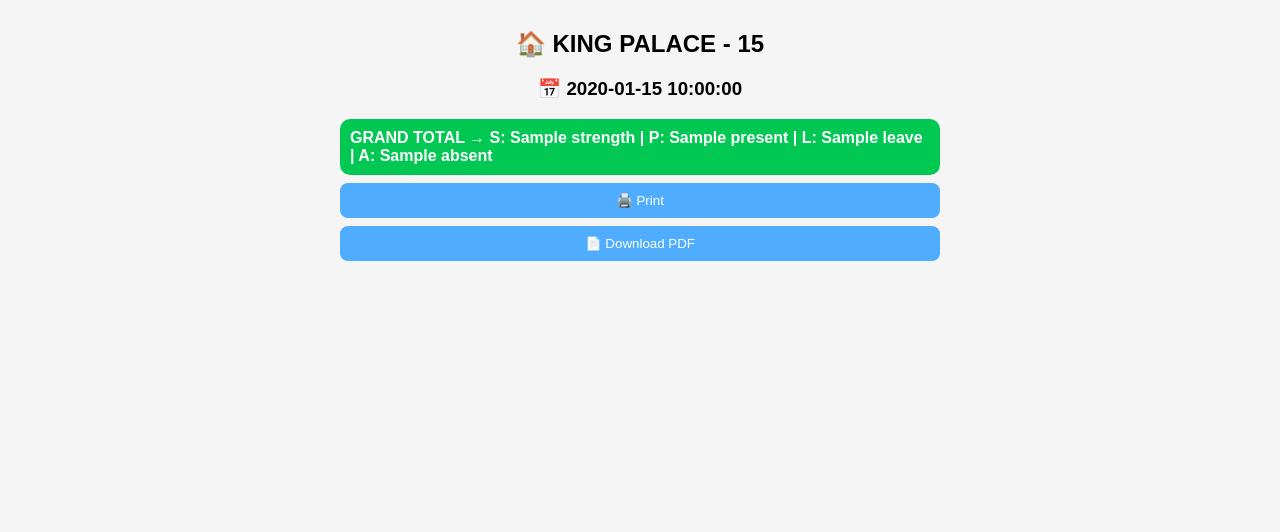
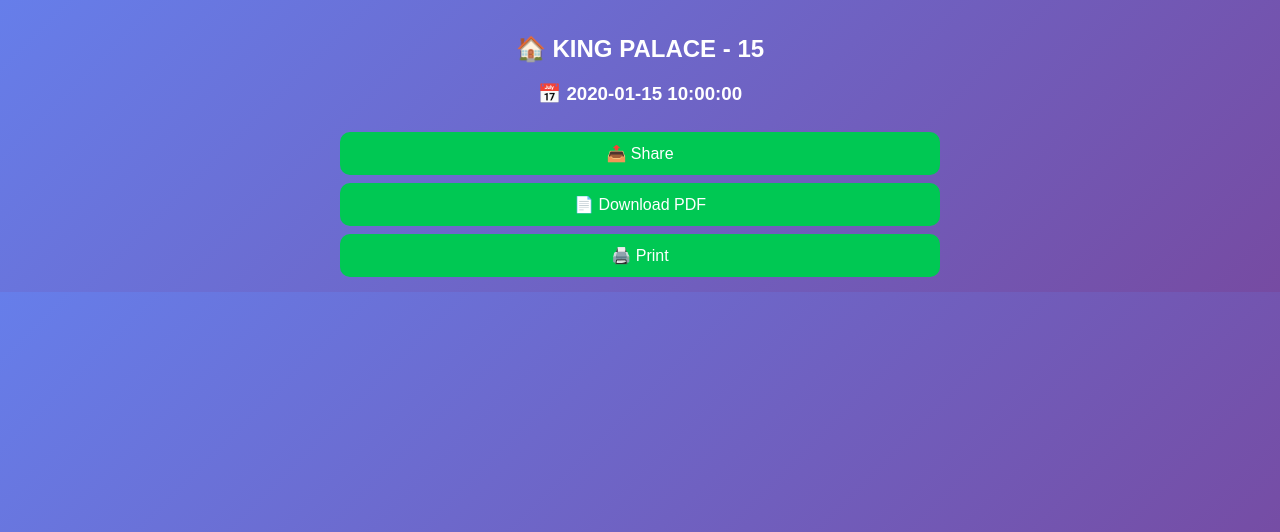
Before and after one commit to BiswaKiit/attendance-app, a Flask app: template templates/report.html in a window 1280 px wide. Shown: the top 532 px of the page. Run offline with Flask 3, Linux system fonts and the light colour scheme; the template is opened without the code that fills it: most values are stand-ins (such as "Sample title", 1, 10 or a date in 2020); some libraries are stand-ins or nearby versions.

Commit message:
Add files via upload

```diff
--- a/templates/report.html
+++ b/templates/report.html
@@ -8,50 +8,37 @@
 body {
     font-family: Arial;
     margin: 0;
-    background: #f5f5f5;
+    background: linear-gradient(135deg, #667eea, #764ba2);
+    color: white;
 }
 
 .container {
     max-width: 600px;
     margin: auto;
-    padding: 10px;
+    padding: 15px;
 }
 
 .card {
     background: white;
+    color: black;
     padding: 15px;
-    border-radius: 12px;
-    margin-bottom: 10px;
+    border-radius: 15px;
+    margin-bottom: 15px;
 }
 
 h2, h3 {
     text-align: center;
 }
 
-.floor {
-    background: #4facfe;
-    color: white;
-    padding: 8px;
-    border-radius: 8px;
-    margin-top: 10px;
-}
-
-.total {
+button {
+    width: 100%;
+    padding: 12px;
+    margin-top: 8px;
+    border: none;
+    border-radius: 10px;
     background: #00c853;
     color: white;
-    padding: 10px;
-    border-radius: 10px;
-    margin-top: 15px;
-}
-
-button {
-    width: 100%;
-    padding: 10px;
-    margin-top: 8px;
-    border: none;
-    border-radius: 8px;
-    background: #4facfe;
-    color: white;
+    font-size: 16px;
 }
 </style>
 </head>
@@ -61,140 +48,109 @@ button {
 <div class="container">
 
 <h2>🏠 KING PALACE - 15</h2>
-
-{% if date %}
 <h3>📅 {{ date }}</h3>
-{% elif month %}
-<h3>📅 {{ month }}</h3>
-{% endif %}
 
 <!-- ✅ SUMMARY -->
 {% if report_type == "summary" %}
-
 <div class="card">
-<h3>Summary</h3>
-
-<p><b>Total Strength:</b> {{ grand.strength }}</p>
-<p><b>Total Present:</b> {{ grand.present }}</p>
-<p><b>Total Leave:</b> {{ grand.leave }}</p>
-<p><b>Total Absent:</b> {{ grand.absent }}</p>
-
+<h3>Summary Report</h3>
+<p>Total Strength: {{ grand.S }}</p>
+<p>Total Present: {{ grand.P }}</p>
+<p>Total Leave: {{ total_leave }}</p>
 </div>
-
 {% endif %}
 
 <!-- ✅ PART REPORT -->
 {% if report_type == "partly" %}
+<div class="card">
+<h3>Part Report (Floor Wise)</h3>
+
+{% for floor, val in floor_totals.items() %}
+<p>
+<b>{{ floor }}</b> →
+S: {{ val.S }} |
+P: {{ val.P }} |
+L: {{ val.L + val.A }}
+</p>
+{% endfor %}
+
+<hr>
+<b>Grand Total</b><br>
+S: {{ grand.S }} |
+P: {{ grand.P }} |
+L: {{ total_leave }}
+
+</div>
+{% endif %}
+
+<!-- ✅ FULL REPORT -->
+{% if report_type == "full" %}
+<div class="card">
+<h3>Full Report</h3>
 
 {% for floor, years in data.items() %}
-<div class="card">
+<hr>
+<b>{{ floor }} ({{ floor_totals[floor].attendant }})</b>
 
-<div class="floor">
-{{ floor }} (👤 {{ attendants[floor] or "N/A" }})
-</div>
+{% for year, v in years.items() %}
+<p>
+{{ year }} →
+S: {{ v.S }} |
+P: {{ v.P }} |
+L: {{ v.L }} |
+A: {{ v.A }}
+</p>
+{% endfor %}
 
-{% set fs = 0 %}
-{% set fp = 0 %}
-{% set fl = 0 %}
-{% set fa = 0 %}
-
-{% for year, val in years.items() %}
-<p>
-{{ year }} → S: {{ val.Strength }} |
-P: {{ val.Present }} |
-L: {{ val.Leave }} |
-A: {{ val.Absent }}
-</p>
-
-{% set fs = fs + val.Strength %}
-{% set fp = fp + val.Present %}
-{% set fl = fl + val.Leave %}
-{% set fa = fa + val.Absent %}
+<p><b>Floor Total →
+S: {{ floor_totals[floor].S }} |
+P: {{ floor_totals[floor].P }} |
+L: {{ floor_totals[floor].L }} |
+A: {{ floor_totals[floor].A }}
+</b></p>
 
 {% endfor %}
 
 <hr>
-
-<p><b>Floor Total → S: {{ fs }} | P: {{ fp }} | L: {{ fl }} | A: {{ fa }}</b></p>
+<h3>Grand Total</h3>
+<p>
+S: {{ grand.S }} |
+P: {{ grand.P }} |
+L: {{ grand.L }} |
+A: {{ grand.A }}
+</p>
 
 </div>
-{% endfor %}
-
 {% endif %}
 
-<!-- ✅ FULL REPORT -->
-{% if report_type == "full" %}
+<!-- ✅ BUTTONS -->
+<button onclick="shareReport()">📤 Share</button>
 
-{% for floor, years in data.items() %}
-<div class="card">
-
-<div class="floor">
-{{ floor }} (👤 {{ attendants[floor] or "N/A" }})
-</div>
-
-<table border="1" width="100%">
-<tr>
-<th>Year</th>
-<th>S</th>
-<th>P</th>
-<th>L</th>
-<th>A</th>
-</tr>
-
-{% set fs = 0 %}
-{% set fp = 0 %}
-{% set fl = 0 %}
-{% set fa = 0 %}
-
-{% for year, val in years.items() %}
-<tr>
-<td>{{ year }}</td>
-<td>{{ val.Strength }}</td>
-<td>{{ val.Present }}</td>
-<td>{{ val.Leave }}</td>
-<td>{{ val.Absent }}</td>
-</tr>
-
-{% set fs = fs + val.Strength %}
-{% set fp = fp + val.Present %}
-{% set fl = fl + val.Leave %}
-{% set fa = fa + val.Absent %}
-
-{% endfor %}
-
-<tr>
-<th>Total</th>
-<th>{{ fs }}</th>
-<th>{{ fp }}</th>
-<th>{{ fl }}</th>
-<th>{{ fa }}</th>
-</tr>
-
-</table>
-
-</div>
-{% endfor %}
-
-{% endif %}
-
-<!-- ✅ GRAND TOTAL -->
-<div class="total">
-<b>GRAND TOTAL →
-S: {{ grand.strength }} |
-P: {{ grand.present }} |
-L: {{ grand.leave }} |
-A: {{ grand.absent }}
-</b>
-</div>
-
-<!-- ACTIONS -->
-<button onclick="window.print()">🖨️ Print</button>
-
-<a href="/download?date={{ date }}">
+<a href="/download-pdf?date={{ date }}">
 <button>📄 Download PDF</button>
 </a>
 
+<button onclick="window.print()">🖨️ Print</button>
+
 </div>
+
+<script>
+function shareReport() {
+
+let text = "🏠 KING PALACE - 15\n";
+text += "📅 {{ date }}\n\n";
+
+text += "Total Strength: {{ grand.S }}\n";
+text += "Total Present: {{ grand.P }}\n";
+text += "Total Leave: {{ total_leave }}\n";
+
+if (navigator.share) {
+    navigator.share({title:"Report", text:text});
+} else {
+    alert(text);
+}
+}
+</script>
 
 </body>
 </html>
```
